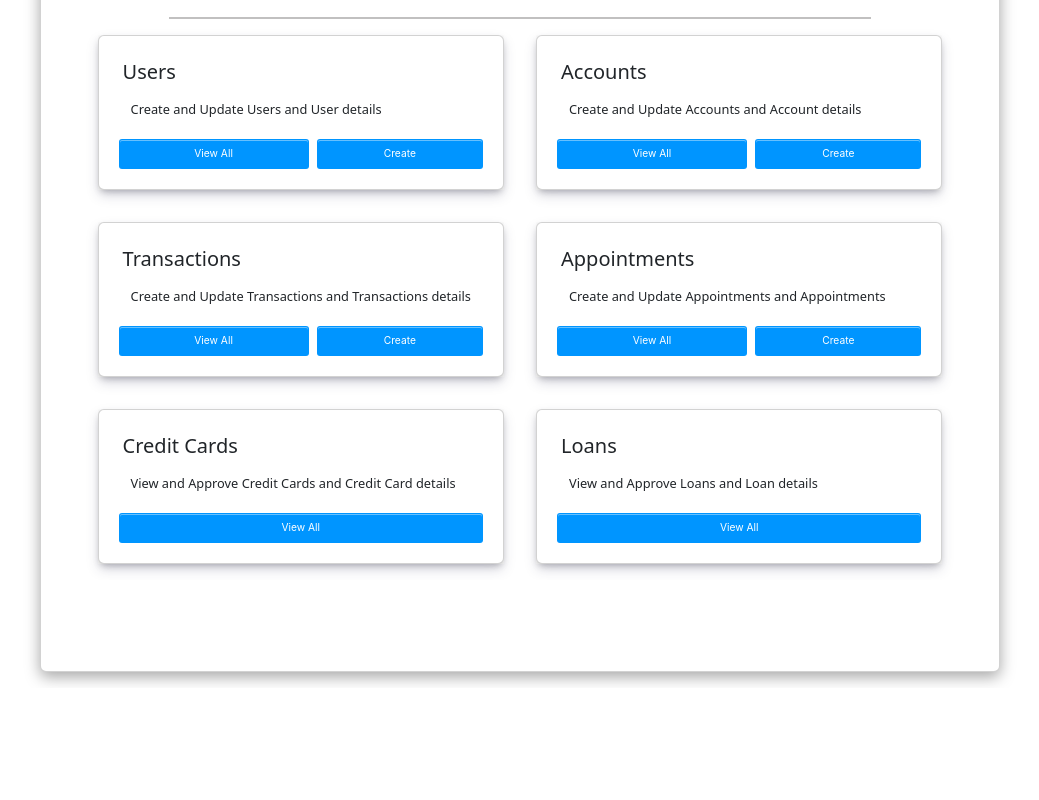
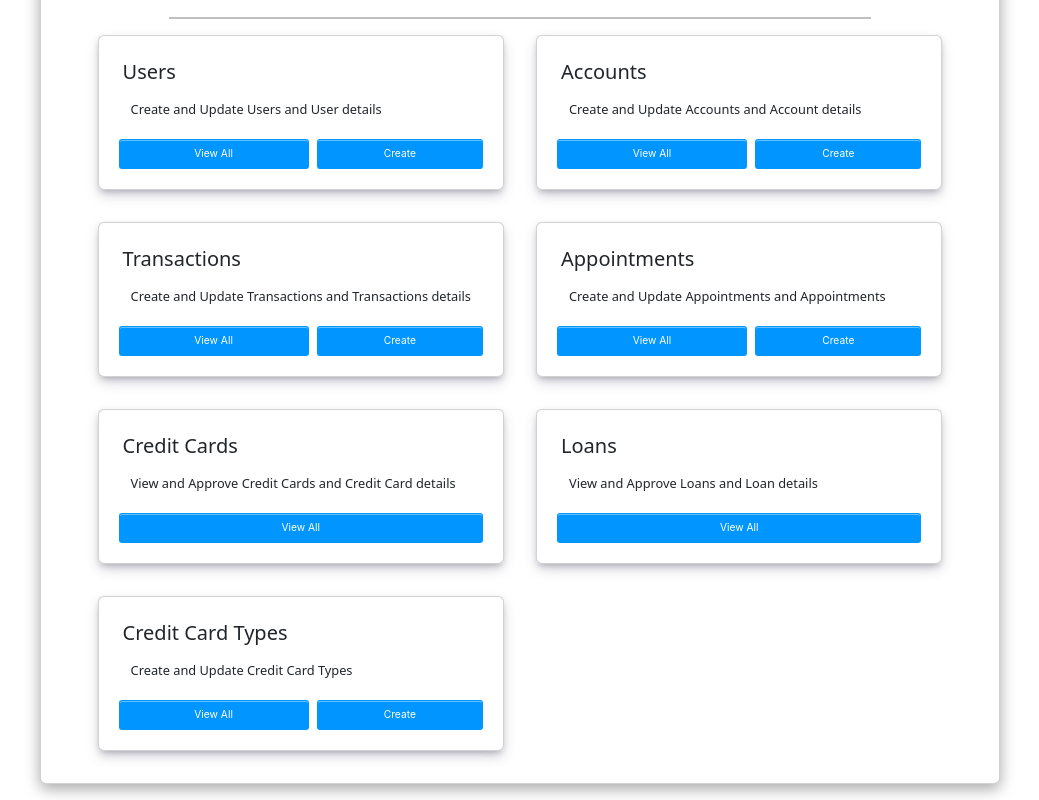
Before and after one commit to jvt703/BankingAdminPortal, an Angular app: page / in a window 1280 px wide. Shown: the part 200-1000 px from the top of the page, without its empty margins (120-1159 px from the left). Before the commit the page ends 888 px from the top, so only its background shows below. Built offline with nearby package versions, Linux system fonts and the light colour scheme.

Commit message:
Add credit card type section

```diff
--- a/src/app/home-page/home-page.component.html
+++ b/src/app/home-page/home-page.component.html
@@ -11,6 +11,8 @@
     CreateLink="/appointments/create"></app-home-cards>
 <app-home-cards sectionTitle="Credit Cards" sectionText="View and Approve Credit Cards and Credit Card details" sectionLink="/creditcards" ></app-home-cards>
 <app-home-cards sectionTitle="Loans" sectionText="View and Approve Loans and Loan details" sectionLink="/loans"></app-home-cards>
-
+<app-home-cards sectionTitle="Credit Card Types"
+    sectionText="Create and Update Credit Card Types" sectionLink="/creditcardtypes"
+    CreateLink="/creditcardtypes/create"></app-home-cards>
 </div>
 </app-section>
```
